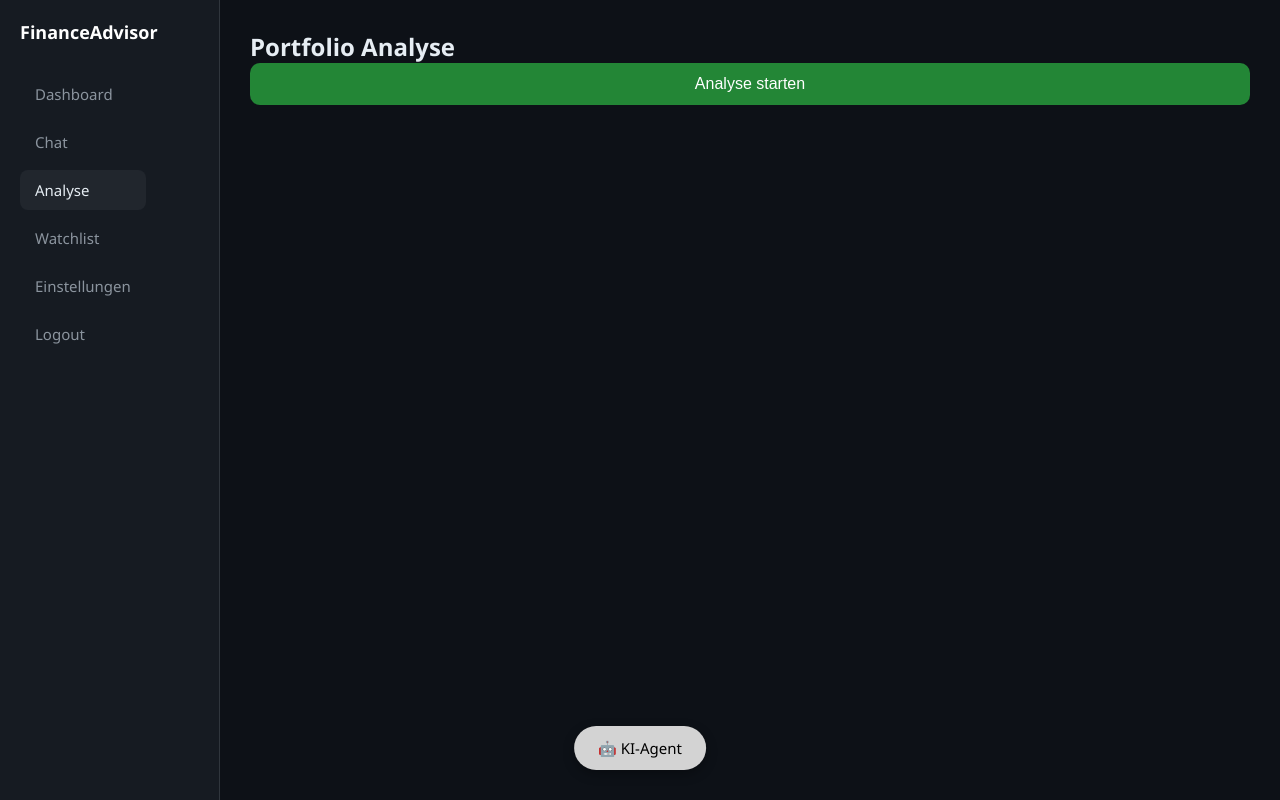
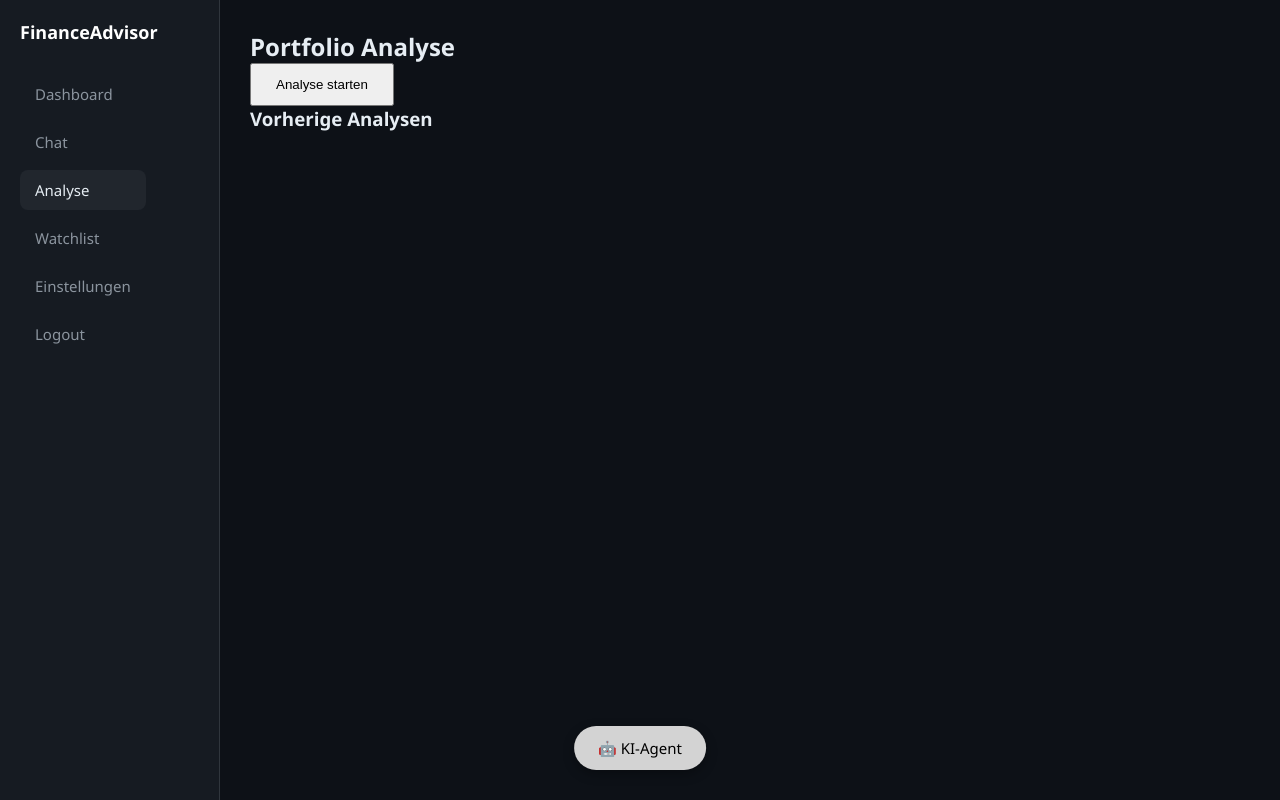
Before and after one commit to vincentkoenig/FinanceAdvisor, a Flask app: page /analyse-page in a window 1280 px wide. Run offline with Flask 3, Linux system fonts and the light colour scheme.

Commit message:
Add previous analyses section to analyse page

```diff
--- a/templates/analyse.html
+++ b/templates/analyse.html
@@ -25,18 +25,23 @@
         <!-- Hauptbereich -->
         <div class="main-content">
             <h2>Portfolio Analyse</h2>
+            <div class="analyse-content">
+                <button class="analyse-button" onclick="analysePortfolio()">Analyse starten</button>
+                <div id="analyse-result"></div>
 
-            <button class="btn-primary analyse-button" onclick="analysePortfolio()">Analyse starten</button>
+                <!-- Vorherige Analysen -->
+                <div id="previous-analyses">
+                    <h3>Vorherige Analysen</h3>
+                    <div id="analyses-list"></div>
+                </div>
 
-            <div id="analyse-result"></div>
+            </div>
         </div>
 
-    </div>
-
-    <!-- FAB Button -->
-    <div class="fab" onclick="toggleChat()">
-        🤖 KI-Agent
-    </div>
+        <!-- FAB Button -->
+        <div class="fab" onclick="toggleChat()">
+            🤖 KI-Agent
+        </div>
 
     <!-- Chat Widget -->
     <div class="chat-widget" id="chat-widget" style="display:none;">
```
